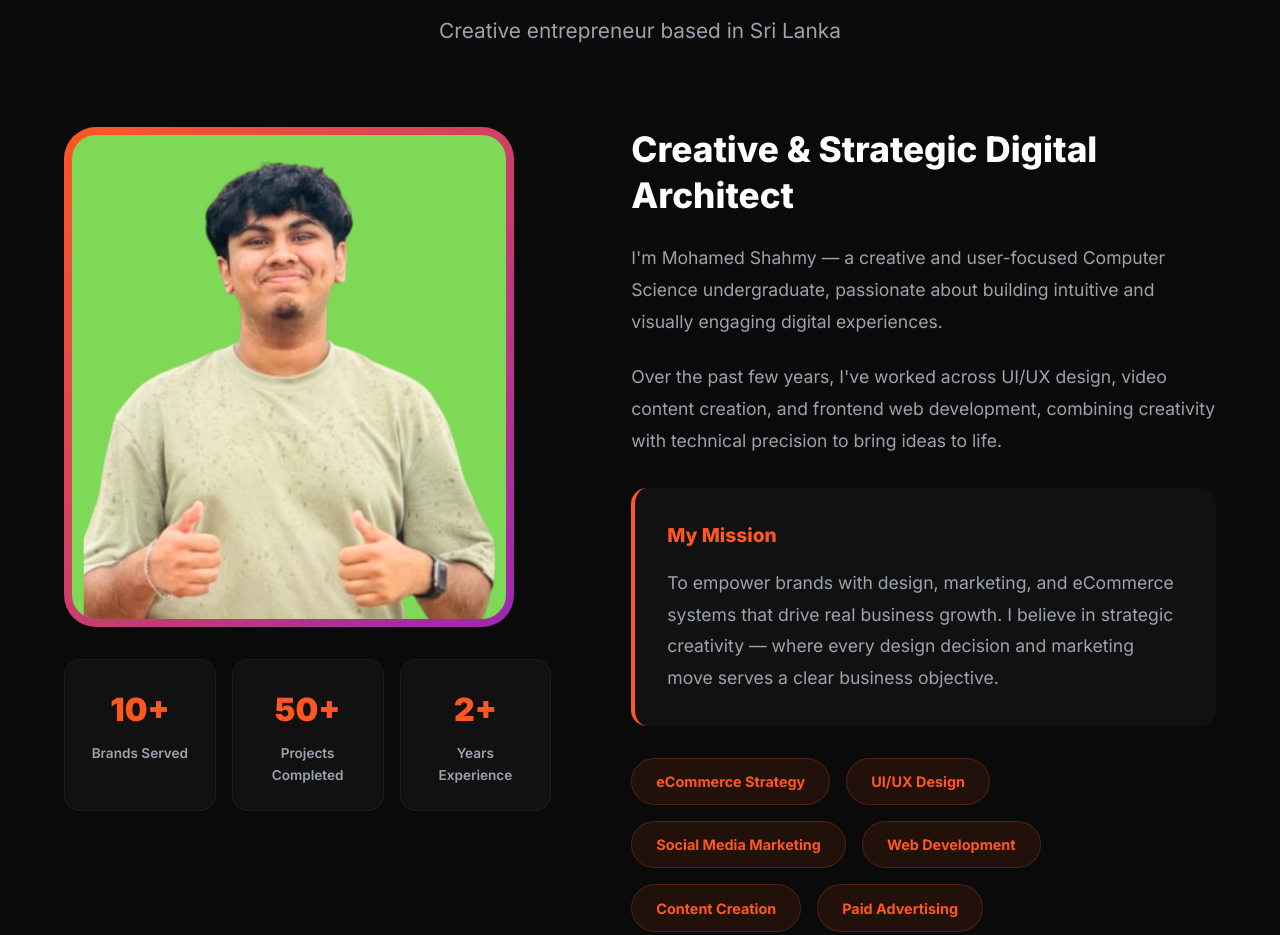
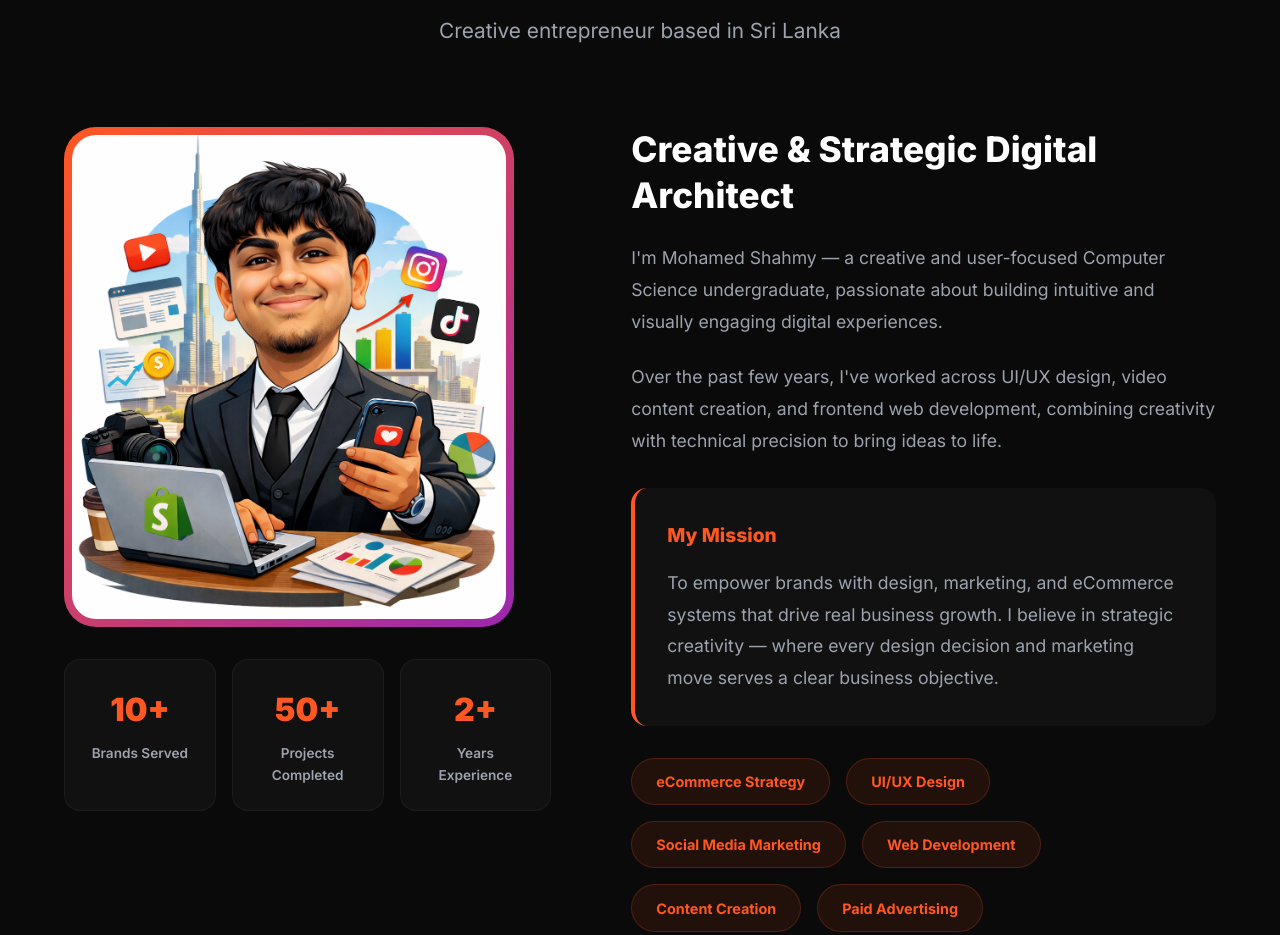
Before and after one commit to mohamedshahmysabeer/mohamedshahmy.com, a plain HTML site: page index.html in a window 1280 px wide. Shown: the part 3320-4255 px from the top of the page. Drawn offline with Linux system fonts and the light colour scheme.

Commit message:
Updated profile photo

```diff
--- a/index.html
+++ b/index.html
@@ -1240,7 +1240,7 @@
         <div class="about-grid">
             <div class="about-image-container">
                 <div class="about-image">
-                    <img src="Untitled design.png" alt="Mohamed Shahmy">
+                    <img src="prof2.png" alt="Mohamed Shahmy">
                 </div>
                 <div class="about-stats">
                     <div class="stat-card">
```
Also changed, not shown: prof2.png (added).
